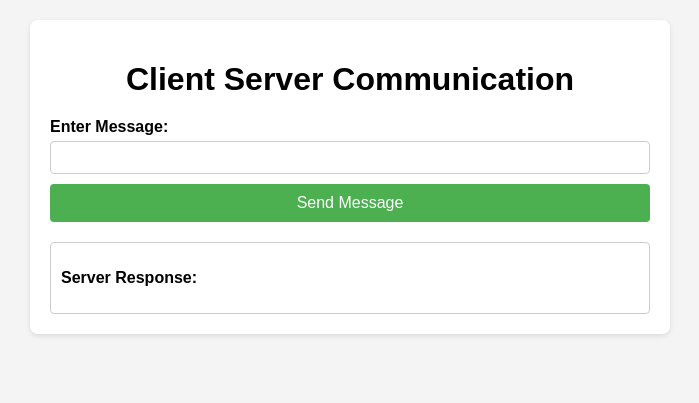
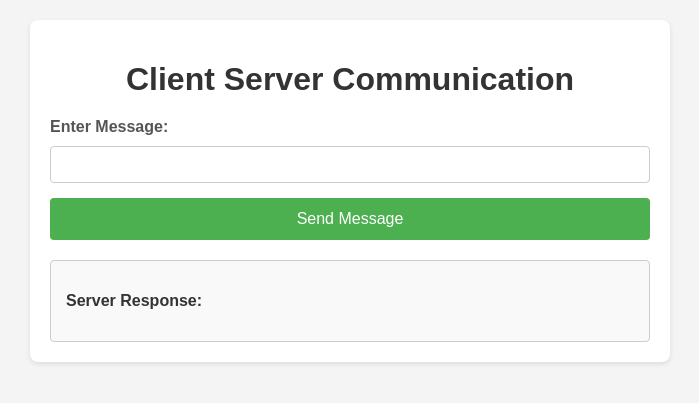
Before and after one commit to titusguritno/flaskApp, a Python web app: template templates/index.html in a window 1280 px wide. Shown: the top 403 px of the page, without its empty margins (290-989 px from the left). Run offline with Jinja, Linux system fonts and the light colour scheme; the template is opened without the code that fills it, so the values that code supplies are empty.

Commit message:
tambahan

```diff
--- /dev/null
+++ b/static/style.css
@@ -0,0 +1,65 @@
+/* File: app/static/styles.css */
+
+body {
+    font-family: Arial, sans-serif;
+    margin: 0;
+    padding: 20px;
+    background-color: #f4f4f4;
+}
+
+.container {
+    max-width: 600px;
+    margin: auto;
+    background: #fff;
+    padding: 20px;
+    border-radius: 8px;
+    box-shadow: 0 2px 5px rgba(0,0,0,0.1);
+}
+
+h1 {
+    text-align: center;
+    margin-bottom: 20px;
+    color: #333;
+}
+
+form {
+    display: flex;
+    flex-direction: column;
+}
+
+label {
+    font-weight: bold;
+    margin-bottom: 10px;
+    color: #555;
+}
+
+input[type="text"] {
+    padding: 10px;
+    margin-bottom: 15px;
+    border: 1px solid #ccc;
+    border-radius: 4px;
+}
+
+button {
+    padding: 12px 24px;
+    background-color: #4caf50;
+    color: #fff;
+    border: none;
+    border-radius: 4px;
+    cursor: pointer;
+    font-size: 16px;
+    transition: background-color 0.3s ease;
+}
+
+button:hover {
+    background-color: #45a049;
+}
+
+.response {
+    margin-top: 20px;
+    padding: 15px;
+    border: 1px solid #ccc;
+    border-radius: 4px;
+    background-color: #f9f9f9;
+    color: #333;
+}
--- a/templates/index.html
+++ b/templates/index.html
@@ -1,61 +1,12 @@
+<!-- File: app/templates/index.html -->
+
 <!DOCTYPE html>
 <html lang="en">
 <head>
     <meta charset="UTF-8">
     <meta name="viewport" content="width=device-width, initial-scale=1.0">
     <title>Client Server Communication</title>
-    <style>
-        body {
-            font-family: Arial, sans-serif;
-            margin: 0;
-            padding: 20px;
-            background-color: #f4f4f4;
-        }
-        .container {
-            max-width: 600px;
-            margin: auto;
-            background: #fff;
-            padding: 20px;
-            border-radius: 8px;
-            box-shadow: 0 2px 5px rgba(0,0,0,0.1);
-        }
-        h1 {
-            text-align: center;
-            margin-bottom: 20px;
-        }
-        form {
-            display: flex;
-            flex-direction: column;
-        }
-        label {
-            font-weight: bold;
-            margin-bottom: 5px;
-        }
-        input[type="text"] {
-            padding: 8px;
-            margin-bottom: 10px;
-            border: 1px solid #ccc;
-            border-radius: 4px;
-        }
-        button {
-            padding: 10px 20px;
-            background-color: #4caf50;
-            color: #fff;
-            border: none;
-            border-radius: 4px;
-            cursor: pointer;
-            font-size: 16px;
-        }
-        button:hover {
-            background-color: #45a049;
-        }
-        .response {
-            margin-top: 20px;
-            padding: 10px;
-            border: 1px solid #ccc;
-            border-radius: 4px;
-        }
-    </style>
+    <link rel="stylesheet" href="{{ url_for('static', filename='style.css') }}">
 </head>
 <body>
 
@@ -71,27 +22,7 @@
     </div>
 </div>
 
-<script>
-    document.getElementById("messageForm").addEventListener("submit", function(event) {
-        event.preventDefault();
-        var message = document.getElementById("message").value;
-        sendMessage(message);
-    });
-
-    function sendMessage(message) {
-        var xhr = new XMLHttpRequest();
-        xhr.open("POST", "/api/encrypt", true);
-        xhr.setRequestHeader("Content-Type", "application/json");
-        xhr.onreadystatechange = function() {
-            if (xhr.readyState === 4 && xhr.status === 200) {
-                var response = JSON.parse(xhr.responseText);
-                document.getElementById("response").textContent = response.encrypted_message;
-            }
-        };
-        var data = JSON.stringify({"message": message});
-        xhr.send(data);
-    }
-</script>
+<script src="{{ url_for('static', filename='script.js') }}"></script>
 
 </body>
 </html>
```
Also changed, not shown: app.yaml (deleted, +0 -13 lines), app.py (added), client.py (added), static/css/template.css (deleted).
